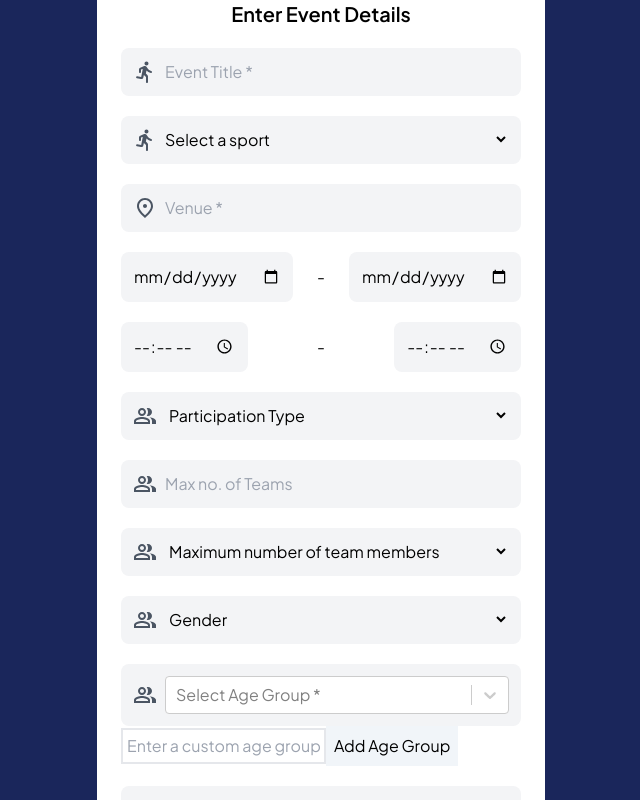
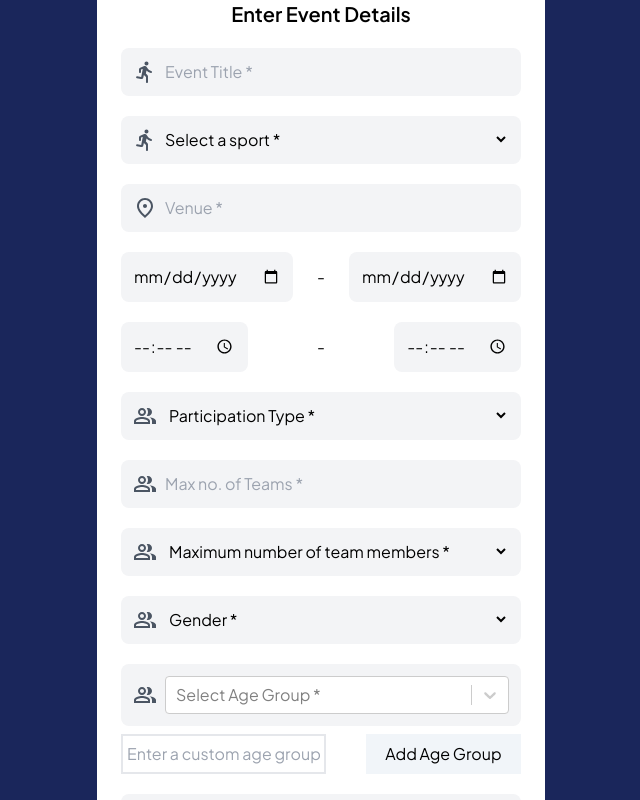
Before and after one commit to HodeX7/pitstop, a React (Vite) app: page /tournament/add in a window 1280 px wide. Shown: the part 340-1140 px from the top of the page, without its empty margins (319-959 px from the left). Built offline with nearby package versions, Linux system fonts and the light colour scheme; the HTML template or start-up script is replaced by a standard one.

Commit message:
Changed the Event Form

```diff
--- a/src/components/EventForm.jsx
+++ b/src/components/EventForm.jsx
@@ -170,7 +170,7 @@ const EventForm = () => {
                   name="sport"
                   placeholder="Select a sport"
                 >
-                  <option value="">Select a sport</option>
+                  <option value="">Select a sport *</option>
                   {FORM_OPTIONS.Sports.map((sport) => (
                     <option key={sport.value} value={sport.value}>
                       {sport.label}
@@ -282,7 +282,7 @@ const EventForm = () => {
                   id="participationType"
                   name="participationType"
                 >
-                  <option value="">Participation Type</option>
+                  <option value="">Participation Type *</option>
                   {ref.current &&
                     ref.current.values.sport &&
                     participationTypeOptions[ref.current.values.sport]?.map(
@@ -309,7 +309,7 @@ const EventForm = () => {
                   type="number"
                   id="maxNumOfTeams"
                   name="maxNumOfTeams"
-                  placeholder="Max no. of Teams"
+                  placeholder="Max no. of Teams *"
                 />
               </div>
               <ErrorMessage
@@ -328,7 +328,7 @@ const EventForm = () => {
                   id="numOfPlayersPerTeam"
                   name="numOfPlayersPerTeam"
                 >
-                  <option value="">Maximum number of team members</option>
+                  <option value="">Maximum number of team members *</option>
                   {numOfPlayersPerTeamOptions.map((option) => (
                     <option key={option} value={option}>
                       {option}
@@ -352,7 +352,7 @@ const EventForm = () => {
                   id="gender"
                   name="gender"
                 >
-                  <option value="">Gender</option>
+                  <option value="">Gender *</option>
                   <option value="male">Male</option>
                   <option value="female">Female</option>
                   <option value="all">All Genders</option>
@@ -377,7 +377,7 @@ const EventForm = () => {
                   isMulti={true}
                 />
               </div>
-              <div>
+              <div className="flex gap-10 justify-between mt-2">
                 <input
                   type="text"
                   className="outline-none flex-1 focus:outline-none border-2 p-1"
```
